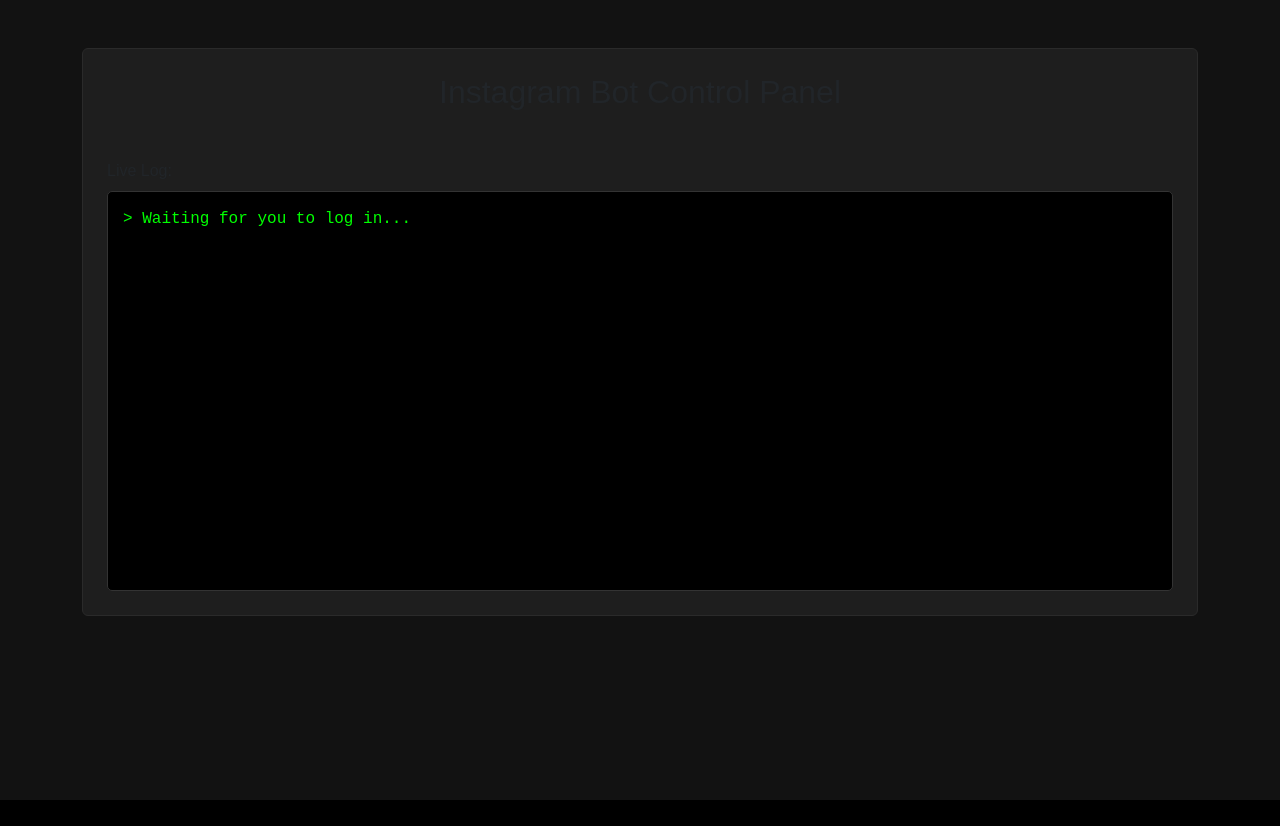
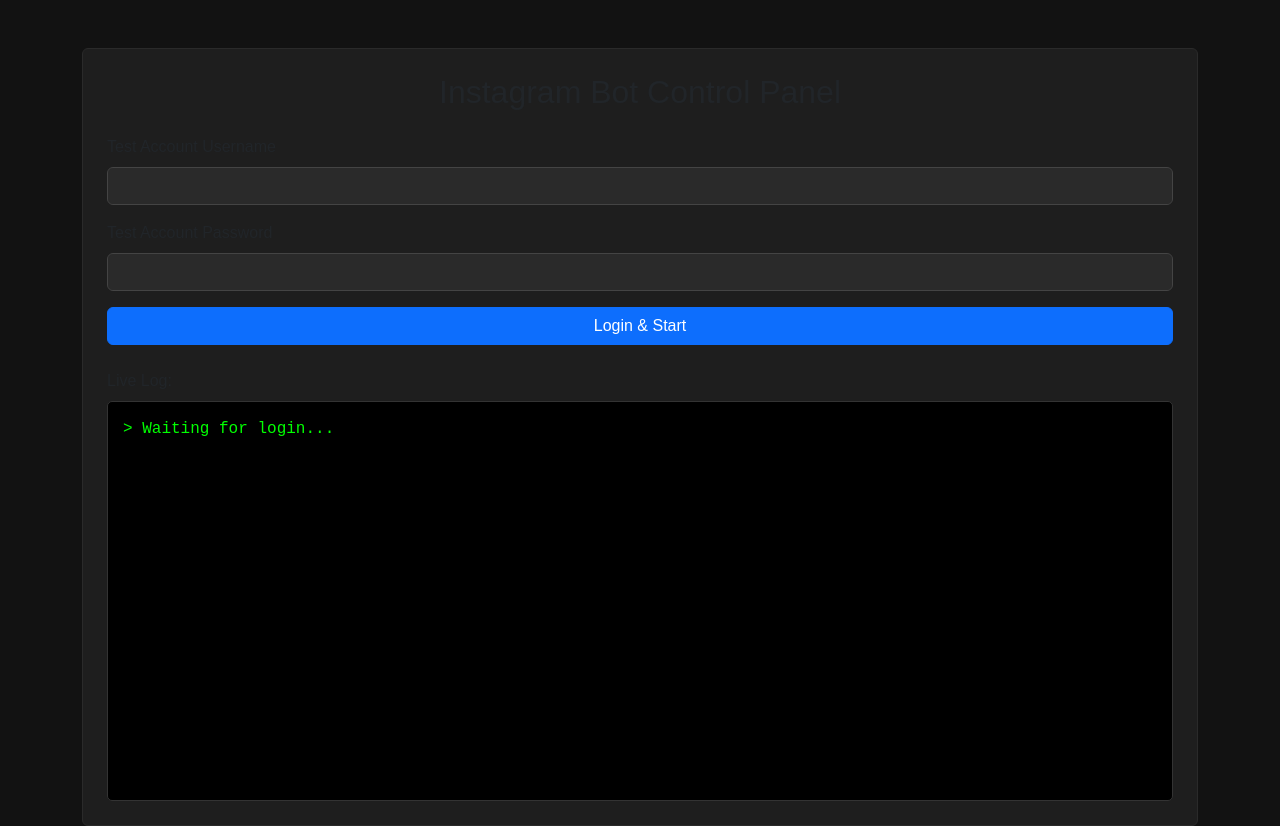
Before and after one commit to NOTREALEPIC/notepicbot, a Flask app: page / in a window 1280 px wide. Before the commit the page ends 800 px from the top, so only its background shows below. Run offline with Flask 3, Linux system fonts and the light colour scheme.

Commit message:
Update index.html

```diff
--- a/templates/index.html
+++ b/templates/index.html
@@ -28,25 +28,118 @@
         <div class="card p-4">
             <h2 class="text-center mb-4">Instagram Bot Control Panel</h2>
 
-            <!-- Login and 2FA Forms -->
+            <!-- Step 1: Login Form -->
             <div id="login-section">
-                <!-- Login form content here -->
-            </div>
-            <div id="challenge-section" class="d-none">
-                <!-- 2FA form content here -->
+                <form id="login-form">
+                    <div class="mb-3">
+                        <label for="username" class="form-label">Test Account Username</label>
+                        <input type="text" class="form-control" id="username" required>
+                    </div>
+                    <div class="mb-3">
+                        <label for="password" class="form-label">Test Account Password</label>
+                        <input type="password" class="form-control" id="password" required>
+                    </div>
+                    <button type="submit" class="btn btn-primary w-100">Login & Start</button>
+                </form>
             </div>
 
-            <!-- Live Console Log -->
-            <div id="console-section" class="mt-4">
+            <!-- Step 2: 2FA Verification Form (hidden by default) -->
+            <div id="challenge-section" class="d-none">
+                <p class="text-warning" id="challenge-message"></p>
+                <form id="challenge-form">
+                    <div class="mb-3">
+                        <label for="code" class="form-label">6-Digit Verification Code</label>
+                        <input type="text" class="form-control" id="code" required maxlength="6" pattern="[0-9]{6}">
+                    </div>
+                    <button type="submit" class="btn btn-success w-100">Verify Code</button>
+                </form>
+            </div>
+
+            <!-- Step 3: Live Console Log -->
+            <div class="mt-4">
                 <label class="form-label">Live Log:</label>
-                <div id="console-log" class="console">&gt; Waiting for you to log in...</div>
+                <div id="console-log" class="console">&gt; Waiting for login...</div>
             </div>
         </div>
     </div>
 
     <script>
-        // The JavaScript from the previous answer goes here. It is correct.
-        // It handles the form submissions and the EventSource for live logs.
+        document.addEventListener('DOMContentLoaded', () => {
+            const loginSection = document.getElementById('login-section');
+            const challengeSection = document.getElementById('challenge-section');
+            const consoleLog = document.getElementById('console-log');
+            let username = '';
+
+            function logToConsole(message) {
+                consoleLog.innerHTML += `\n&gt; ${message}`;
+                consoleLog.scrollTop = consoleLog.scrollHeight;
+            }
+
+            document.getElementById('login-form').addEventListener('submit', async (e) => {
+                e.preventDefault();
+                username = document.getElementById('username').value;
+                const password = document.getElementById('password').value;
+                logToConsole("Attempting login...");
+
+                const response = await fetch('/login', {
+                    method: 'POST',
+                    headers: { 'Content-Type': 'application/json' },
+                    body: JSON.stringify({ username, password })
+                });
+                const result = await response.json();
+
+                if (result.success) {
+                    logToConsole(result.message);
+                    loginSection.classList.add('d-none');
+                    startEventSource();
+                } else if (result.challenge_required) {
+                    logToConsole(result.message);
+                    document.getElementById('challenge-message').textContent = result.message;
+                    loginSection.classList.add('d-none');
+                    challengeSection.classList.remove('d-none');
+                } else {
+                    logToConsole(`ERROR: ${result.error}`);
+                }
+            });
+
+            document.getElementById('challenge-form').addEventListener('submit', async (e) => {
+                e.preventDefault();
+                const code = document.getElementById('code').value;
+                logToConsole(`Submitting verification code...`);
+
+                const response = await fetch('/verify', {
+                    method: 'POST',
+                    headers: { 'Content-Type': 'application/json' },
+                    body: JSON.stringify({ code, username })
+                });
+                const result = await response.json();
+
+                if (result.success) {
+                    logToConsole(result.message);
+                    challengeSection.classList.add('d-none');
+                    startEventSource();
+                } else {
+                    logToConsole(`ERROR: ${result.error}`);
+                }
+            });
+
+            function startEventSource() {
+                const eventSource = new EventSource('/start-bot-actions');
+                logToConsole("Connection to bot established. Waiting for logs...");
+
+                eventSource.onmessage = (event) => {
+                    logToConsole(event.data);
+                    if (event.data.includes("BOT FINISHED")) {
+                        eventSource.close();
+                        logToConsole("Connection closed.");
+                    }
+                };
+                eventSource.onerror = (err) => {
+                    logToConsole("Connection error. The process may have finished.");
+                    eventSource.close();
+                };
+            }
+        });
     </script>
 </body>
 </html>
```
